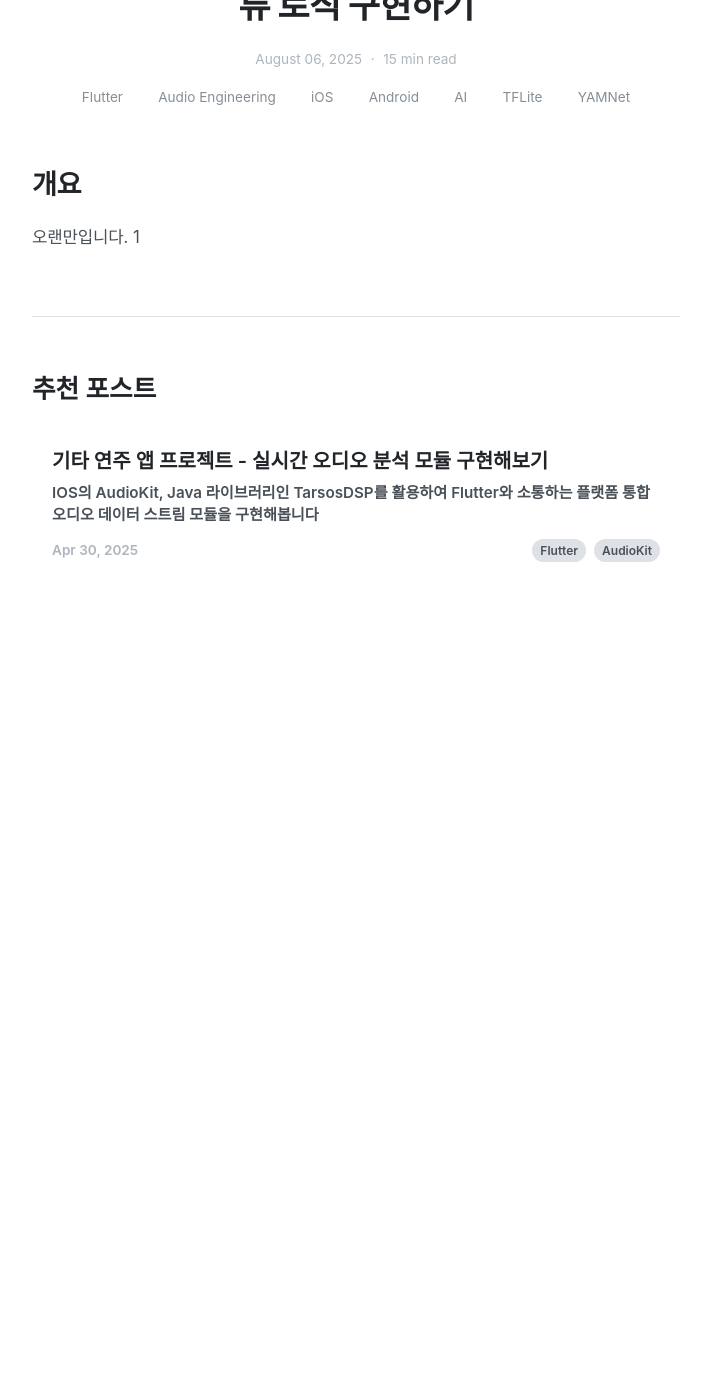
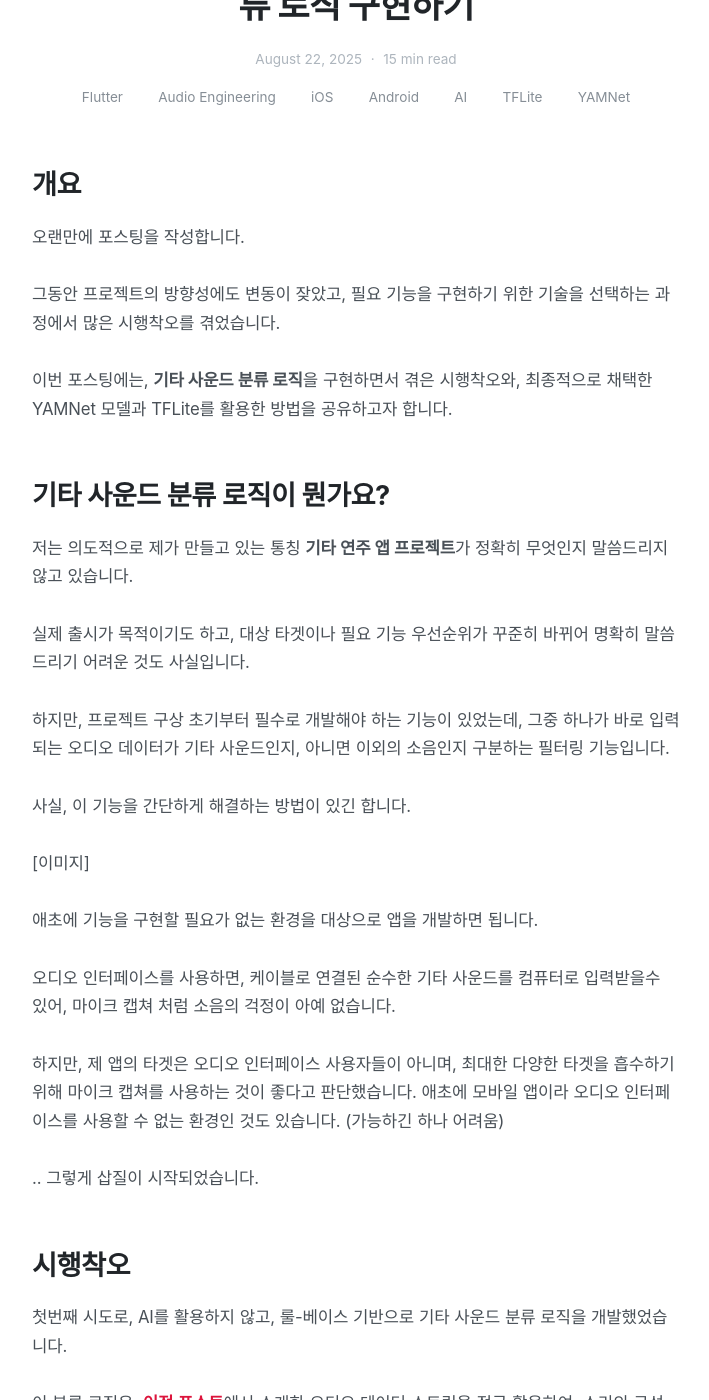
Before and after one commit to dc143cDev/dc143cDev.github.io, a Jekyll site: the page built from _posts/2025-05-02-guitar-app-3.md, in a window 1280 px wide and 1400 px high, scrolled down 379 px. Shown: the whole window, without its empty margins (322-1031 px from the left). Built offline with Jekyll 4.4.1, drawn with Linux system fonts in a browser that asks for light colours; some web fonts are replaced; before the commit the page ends 1009 px from its top, so only the background shows below that; some of the changed text lies outside the part shown.

Commit message:
Update 2025-05-02-guitar-app-3.md

```diff
--- a/_posts/2025-05-02-guitar-app-3.md
+++ b/_posts/2025-05-02-guitar-app-3.md
@@ -1,7 +1,7 @@
 ---
 layout: post
 title: "기타 연주 앱 프로젝트 - 기타 사운드 분류 로직 구현하기"
-date: 2025-08-06
+date: 2025-08-22
 tags: [Flutter, Audio Engineering, iOS, Android, AI, TFLite, YAMNet]
 read_time: 15
 subtitle: "YAMNet 모델과 TFLite를 활용하여 기타 사운드 분류 로직을 구현해봅니다"
@@ -9,4 +9,48 @@ sgst_post: ["2025-04-30-guitar-app-2.md"]
 ---
 
 ## 개요
-오랜만입니다. 1
+오랜만에 포스팅을 작성합니다.
+
+그동안 프로젝트의 방향성에도 변동이 잦았고, 필요 기능을 구현하기 위한 기술을 선택하는 과정에서 많은 시행착오를 겪었습니다.
+
+이번 포스팅에는, **기타 사운드 분류 로직**을 구현하면서 겪은 시행착오와, 최종적으로 채택한 YAMNet 모델과 TFLite를 활용한 방법을 공유하고자 합니다.
+
+## 기타 사운드 분류 로직이 뭔가요?
+저는 의도적으로 제가 만들고 있는 통칭 **기타 연주 앱 프로젝트**가 정확히 무엇인지 말씀드리지 않고 있습니다.
+
+실제 출시가 목적이기도 하고, 대상 타겟이나 필요 기능 우선순위가 꾸준히 바뀌어 명확히 말씀드리기 어려운 것도 사실입니다.
+
+하지만, 프로젝트 구상 초기부터 필수로 개발해야 하는 기능이 있었는데, 그중 하나가 바로 입력되는 오디오 데이터가 기타 사운드인지, 아니면 이외의 소음인지 구분하는 필터링 기능입니다.
+
+사실, 이 기능을 간단하게 해결하는 방법이 있긴 합니다.
+
+[이미지]
+
+애초에 기능을 구현할 필요가 없는 환경을 대상으로 앱을 개발하면 됩니다.
+
+오디오 인터페이스를 사용하면, 케이블로 연결된 순수한 기타 사운드를 컴퓨터로 입력받을수 있어, 마이크 캡쳐 처럼 소음의 걱정이 아예 없습니다.
+
+하지만, 제 앱의 타겟은 오디오 인터페이스 사용자들이 아니며, 최대한 다양한 타겟을 흡수하기 위해 마이크 캡쳐를 사용하는 것이 좋다고 판단했습니다. 애초에 모바일 앱이라 오디오 인터페이스를 사용할 수 없는 환경인 것도 있습니다. (가능하긴 하나 어려움)
+
+.. 그렇게 삽질이 시작되었습니다.
+
+## 시행착오
+첫번째 시도로, AI를 활용하지 않고, 룰-베이스 기반으로 기타 사운드 분류 로직을 개발했었습니다.
+
+이 분류 로직은, [이전 포스트](https://jongwon-kim.github.io/2025/04/30/guitar-app-2/)에서 소개한 오디오 데이터 스트림을 적극 활용하여, 소리의 구성 성분을 파악해 이 소리가 기타 소리인지, 아니면 그 외의 소리인지 구분하는 방식입니다.
+
+후술할 실제 구현은 복잡하지만, 핵심 아이디어는 간단했습니다.
+
+1. **진폭(볼륨)**이 너무 낮거나 높진 않은가?
+2. **주파수**의 높낮이가 기타 가역 범위 내에 있는가? (일반적 형태의 6현 기타의 경우, 통상적으로 80Hz~1300Hz 사이)
+3. **FFT 스펙트럼**에서 기타만의 특징(배음 구조)이 보이는가?
+
+이 세 가지 조건을 모두 만족하면 기타 소리로 판단하고, 그렇지 않으면 그 외의 소리로 판단하는 방식입니다.
+
+실제로 이 조건 중 앞의 1, 2번 조건은 [과거 AudioKit 라이브러리를 소개하는 포스트](https://jongwon-kim.github.io/2025/04/30/guitar-app-1/)에서 이미 구현된 거나 다름 없었습니다.
+
+단순히 특정 필터를 거치기만 하면되기 때문입니다.
+
+하지만, FFT 스펙트럼에서 기타만의 특징을 찾는 것은 상당히 어려웠습니다.
+
+### 배음이란?
```
